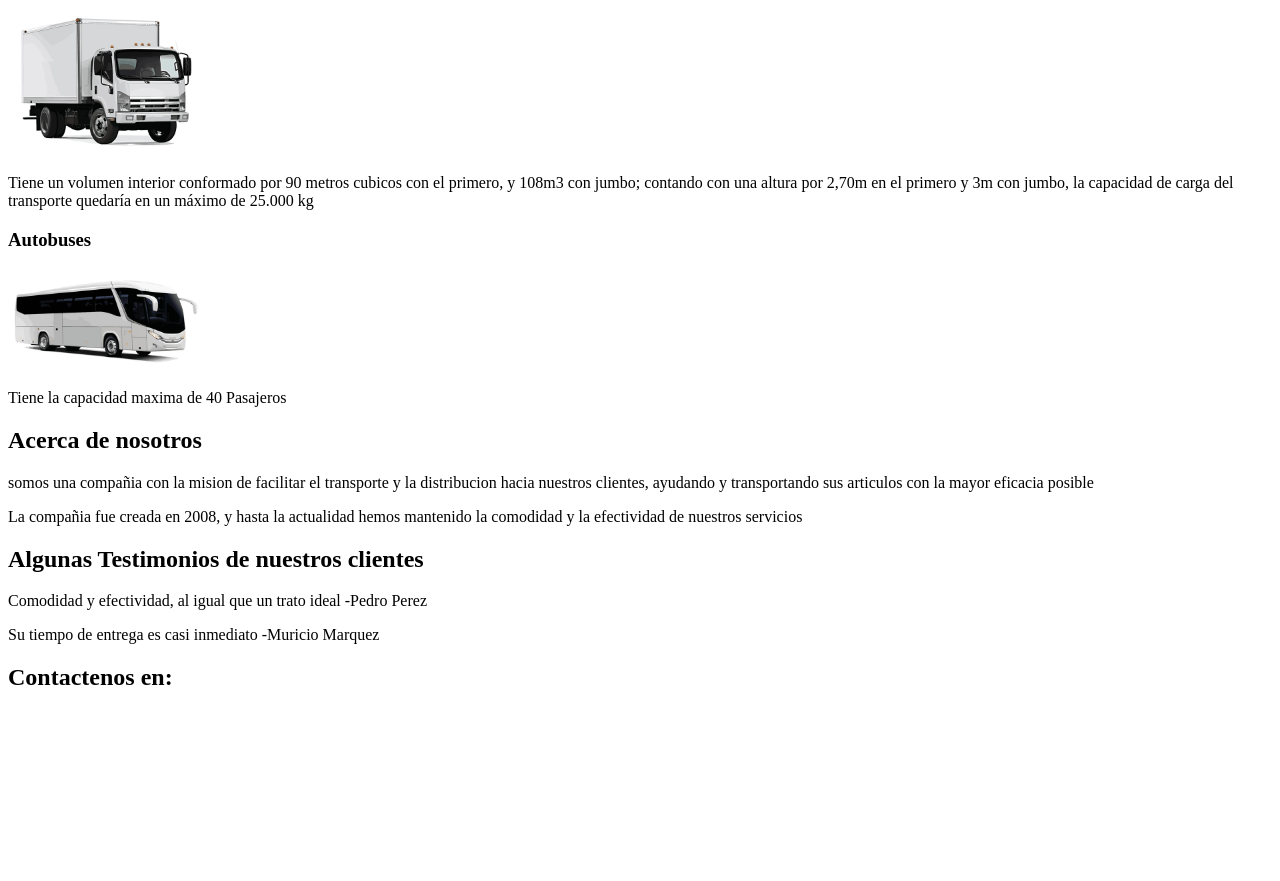
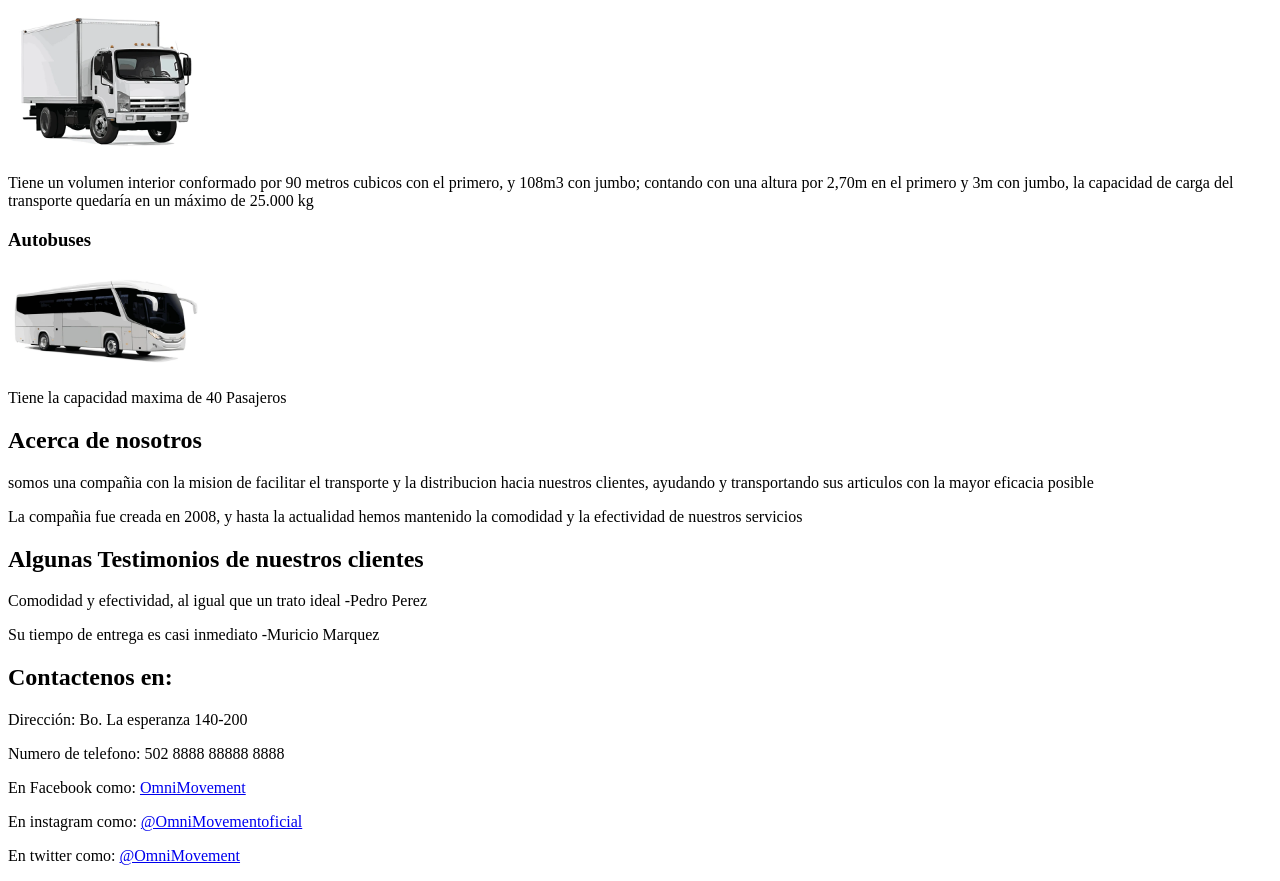
Before and after one commit to Miguel063/Desafio-2, a plain HTML site: page index.html in a window 1280 px wide. Shown: the part 1750-2631 px from the top of the page. Before the commit the page ends 2461 px from the top, so only its background shows below. Drawn offline with Linux system fonts and the light colour scheme.

Commit message:
redes sociales

```diff
--- a/index.html
+++ b/index.html
@@ -64,7 +64,13 @@
 <p>Su tiempo de entrega es casi inmediato -Muricio Marquez</p></section>
     </Main>
     <footer>
-        <H2>Contactenos en:</H2>
-    </footer>
+       <section><H2>Contactenos en:</H2></section>
+    <section class="enlacesdire">
+        <p>Dirección: Bo. La esperanza 140-200</p>
+        <p>Numero de telefono: 502 8888 88888 8888</p>
+        <p>En Facebook como: <a href="https://facebook.com"> OmniMovement</a></p>
+        <p>En instagram como: <a href="https://instagram.com">@OmniMovementoficial</a></p>
+        <p>En twitter como: <a href="https://X.com">@OmniMovement</a></p>
+        </section>
 </body>
 </html>
```
